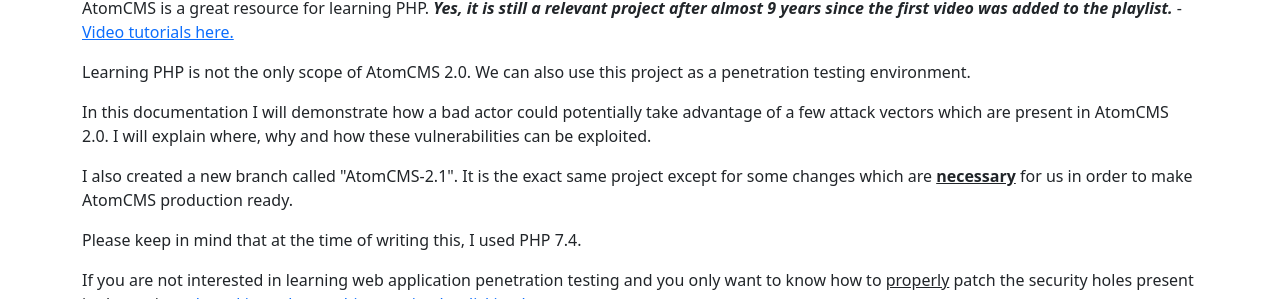
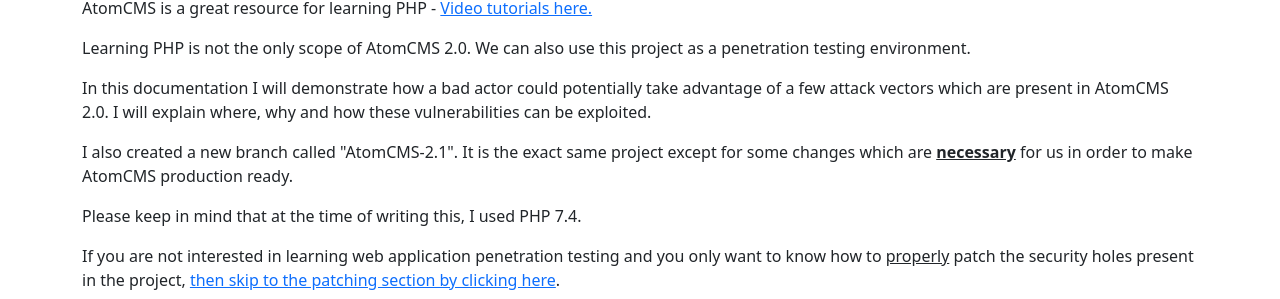
Before and after one commit to v-dumitrescu/atomcms2.0-security, a plain HTML site: page index.html in a window 1280 px wide. Shown: the part 130-429 px from the top of the page. Drawn offline with nearby package versions, Linux system fonts and the light colour scheme; a script that the page names is missing.

Commit message:
Update index.html

```diff
--- a/index.html
+++ b/index.html
@@ -56,8 +56,7 @@
 
   <div class="container">
     <h1>Explaining web application vulnerabilities in AtomCMS 2.0</h1>
-    <p>AtomCMS is a great resource for learning PHP. <strong><em>Yes, it is still a relevant project after almost 9
-          years since the first video was added to the playlist.</strong></em> - <a target="_blank"
+    <p>AtomCMS is a great resource for learning PHP - <a target="_blank"
         href="https://www.youtube.com/watch?v=u4-aItfZQuo&list=PLAkMqlQoeMeiwvNWpe3mhgQxAa1jiGwmt.">Video tutorials
         here.</a></p>
     <p>Learning PHP is not the only scope of AtomCMS 2.0. We can also use this project as a penetration testing
```
